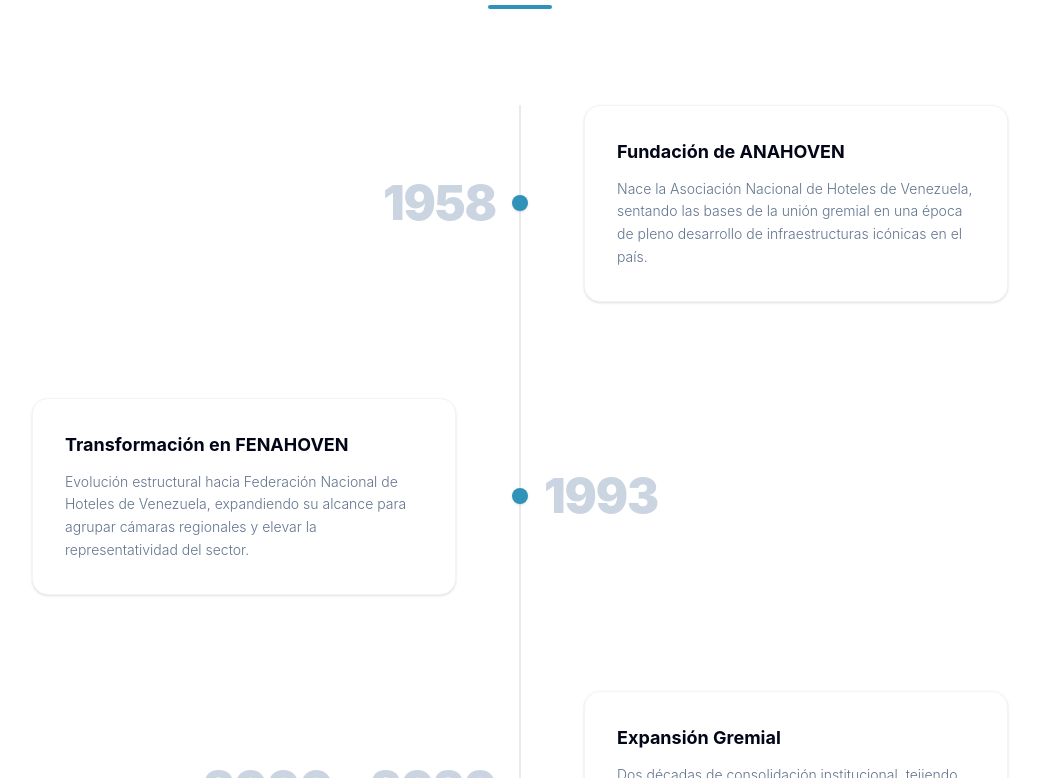
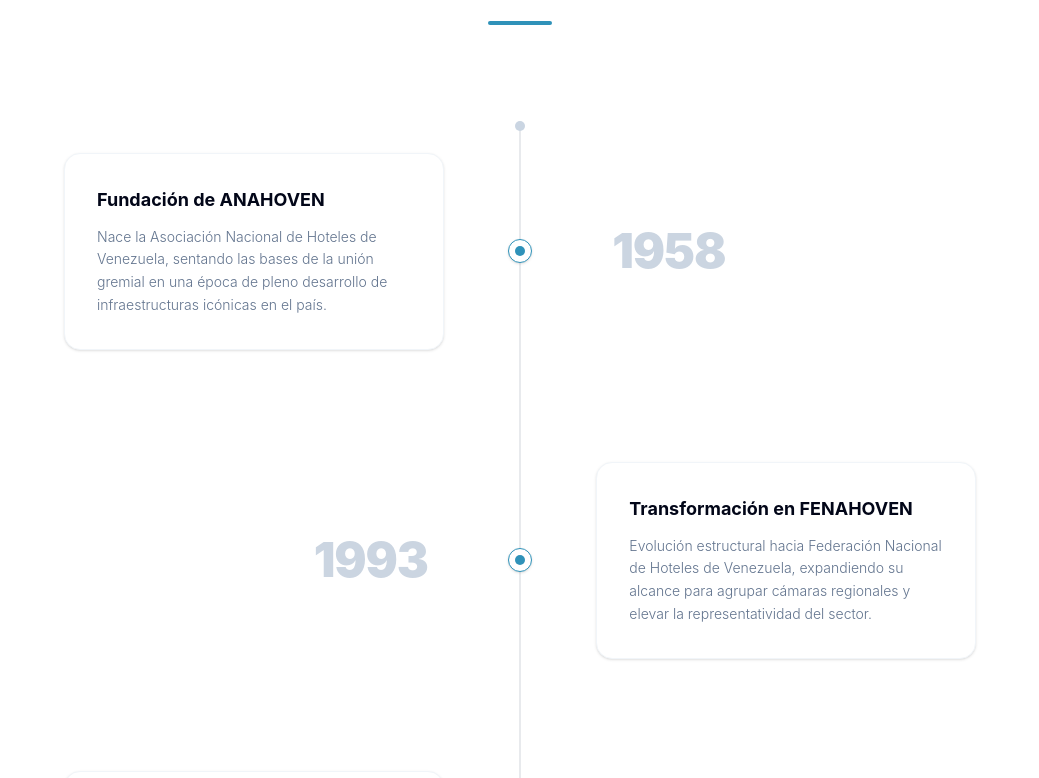
Before and after one commit to shirleybernaez-hub/fenahoven, a React (Vite) app: page /web in a window 1280 px wide. Shown: the part 1042-1820 px from the top of the page, without its empty margins (120-1159 px from the left). Built offline with nearby package versions, Linux system fonts and the light colour scheme; the HTML template or start-up script is replaced by a standard one.

Commit message:
Timeline premium con delimitadores de inicio y fin, y aros azules intermedios

```diff
--- a/src/Web.jsx
+++ b/src/Web.jsx
@@ -167,9 +167,9 @@
         </div>
       </section>
 
-      {/* 4. SECCIÓN INFOGRAFÍA: TIMELINE COMPLETAMENTE CLONADO DE LA REFERENCIA */}
-      <section className="py-28 bg-[#FFFFFF] border-b border-slate-100 overflow-hidden">
-        <div className="max-w-6xl mx-auto px-6">
+      {/* 4. SECCIÓN INFOGRAFÍA: TIMELINE MEJORADO CON CÍRCULOS DE ENTRADA/SALIDA Y AROS AZULES */}
+      <section className="py-32 bg-[#FFFFFF] border-b border-slate-100 overflow-hidden">
+        <div className="max-w-5xl mx-auto px-6">
 
           {/* Cabecera de la sección */}
           <div className="text-center mb-24">
@@ -177,60 +177,67 @@
             <div className="w-16 h-1 bg-[#2F92B9] mx-auto mt-4 rounded-full" />
           </div>
 
-          {/* Eje del Timeline */}
+          {/* Estructura del Timeline */}
           <div className="relative">
 
-            {/* Línea Central Fina de la referencia */}
+            {/* Círculo Pequeño al INICIO de la línea (Arriba en el centro) */}
+            <div className="hidden md:block absolute top-0 left-1/2 transform -translate-x-1/2 w-2.5 h-2.5 bg-slate-300 rounded-full z-20" />
+
+            {/* Línea Eje Central */}
             <div className="hidden md:block absolute left-1/2 transform -translate-x-1/2 w-[1px] h-full bg-[#D1D5DB] z-0" />
 
-            <div className="space-y-16 md:space-y-24 relative z-10">
+            {/* Círculo Pequeño al FINAL de la línea (Abajo en el centro) */}
+            <div className="hidden md:block absolute bottom-0 left-1/2 transform -translate-x-1/2 w-2.5 h-2.5 bg-slate-300 rounded-full z-20" />
+
+            <div className="space-y-16 md:space-y-28 py-8 relative z-10">
               {timelineEvents.map((event, index) => {
-                // Alternancia estricta basada en el clon de la imagen:
-                // Índice 0 (1958): Caja a la DERECHA, Año a la IZQUIERDA del punto.
-                // Índice 1 (1993): Caja a la IZQUIERDA, Año a la DERECHA del punto.
-                const isRightBox = index % 2 === 0;
+                // Alternamos lados:
+                // Index par (1958): Caja Izquierda, Año Derecho.
+                // Index impar (1993): Caja Derecha, Año Izquierdo.
+                const isLeftBox = index % 2 === 0;
 
                 return (
                   <div
                     key={index}
-                    className={`flex flex-col md:flex-row items-center w-full relative ${
-                      isRightBox ? 'md:flex-row-reverse' : 'md:flex-row'
-                    }`}
+                    className="flex flex-col md:grid md:grid-cols-11 items-center w-full relative"
                   >
-                    {/* LADO DE LA TARJETA INFORMATIVA */}
-                    <div className="w-full md:w-1/2 flex justify-center px-0 md:px-16 z-10">
-                      <div className="w-full max-w-md bg-white rounded-2xl p-6 md:p-8 border border-slate-100 shadow-sm hover:shadow-md transition-all duration-300">
 
-                        {/* Año visible solo en móviles */}
-                        <div className="block md:hidden text-2xl font-black text-[#2F92B9]/80 mb-2">
+                    {/* COLUMNA IZQUIERDA (Caja Informativa o Año de forma alternada) */}
+                    <div className="w-full md:col-span-5 flex justify-center md:justify-end md:px-8 z-10">
+                      {isLeftBox ? (
+                        <div className="w-full max-w-sm bg-white rounded-2xl p-6 md:p-8 border border-slate-100 shadow-sm hover:shadow-md transition-all duration-300">
+                          <div className="block md:hidden text-2xl font-black text-[#2F92B9] mb-2">{event.year}</div>
+                          <h3 className="text-lg font-bold text-slate-950 mb-3">{event.title}</h3>
+                          <p className="text-sm text-slate-500 font-light leading-relaxed">{event.description}</p>
+                        </div>
+                      ) : (
+                        <div className="hidden md:block text-4xl lg:text-5xl font-black text-[#CBD5E1] tracking-tight select-none pr-4">
                           {event.year}
                         </div>
+                      )}
+                    </div>
 
-                        <h3 className="text-lg font-bold text-slate-950 mb-3">
-                          {event.title}
-                        </h3>
-                        <p className="text-sm text-slate-500 font-light leading-relaxed">
-                          {event.description}
-                        </p>
+                    {/* COLUMNA CENTRAL: PUNTO INTERMEDIO CON UN ARO AZUL ALREDEDOR */}
+                    <div className="hidden md:flex md:col-span-1 justify-center items-center z-20">
+                      {/* Aro lineal azul exterior (w-6 h-6) + Círculo filled más pequeño azul en el centro */}
+                      <div className="w-6 h-6 rounded-full bg-white border border-[#2F92B9] flex items-center justify-center shadow-sm">
+                        <div className="w-2.5 h-2.5 rounded-full bg-[#2F92B9]" />
                       </div>
                     </div>
 
-                    {/* NODO CENTRAL EXACTO (PUNTO AZUL) */}
-                    <div className="hidden md:flex absolute left-1/2 transform -translate-x-1/2 items-center justify-center z-20">
-                      <div className="w-4 h-4 rounded-full bg-[#2F92B9] shadow-sm" />
-                    </div>
-
-                    {/* LADO DEL AÑO GIGANTE (Pegado a la línea central en tono suave, sin hover) */}
-                    <div className={`hidden md:flex w-1/2 px-10 items-center relative ${
-                      isRightBox ? 'justify-end' : 'justify-start'
-                    }`}>
-                      <div
-                        className={`text-4xl lg:text-5xl font-black text-[#CBD5E1] select-none tracking-tight absolute ${
-                          isRightBox ? 'right-6' : 'left-6'
-                        }`}
-                      >
-                        {event.year}
-                      </div>
+                    {/* COLUMNA DERECHA (Año o Caja Informativa de forma alternada) */}
+                    <div className="w-full md:col-span-5 flex justify-center md:justify-start md:px-8 z-10 mt-4 md:mt-0">
+                      {!isLeftBox ? (
+                        <div className="w-full max-w-sm bg-white rounded-2xl p-6 md:p-8 border border-slate-100 shadow-sm hover:shadow-md transition-all duration-300">
+                          <div className="block md:hidden text-2xl font-black text-[#2F92B9] mb-2">{event.year}</div>
+                          <h3 className="text-lg font-bold text-slate-950 mb-3">{event.title}</h3>
+                          <p className="text-sm text-slate-500 font-light leading-relaxed">{event.description}</p>
+                        </div>
+                      ) : (
+                        <div className="hidden md:block text-4xl lg:text-5xl font-black text-[#CBD5E1] tracking-tight select-none pl-4">
+                          {event.year}
+                        </div>
+                      )}
                     </div>
 
                   </div>
@@ -293,7 +300,7 @@
           <div className="lg:col-span-7 space-y-12">
             <div>
               <span className="text-xs font-bold text-[#0062B2] uppercase tracking-[0.3em] block mb-3">Estadísticas en Tiempo Real</span>
-              <h2 className="text-3xl md:text-4xl font-bold tracking-tight text-[#1E293B] uppercase">Datos de la Industria</h2>
+              <h2 className="text-3xl md:text-4xl font-bold tracking-tight text-[#1E293B] uppercase">Datos de la Industry</h2>
             </div>
 
             <div className="grid grid-cols-1 sm:grid-cols-2 gap-8 md:gap-x-12 md:gap-y-10 border-t border-slate-100 pt-8">
```
